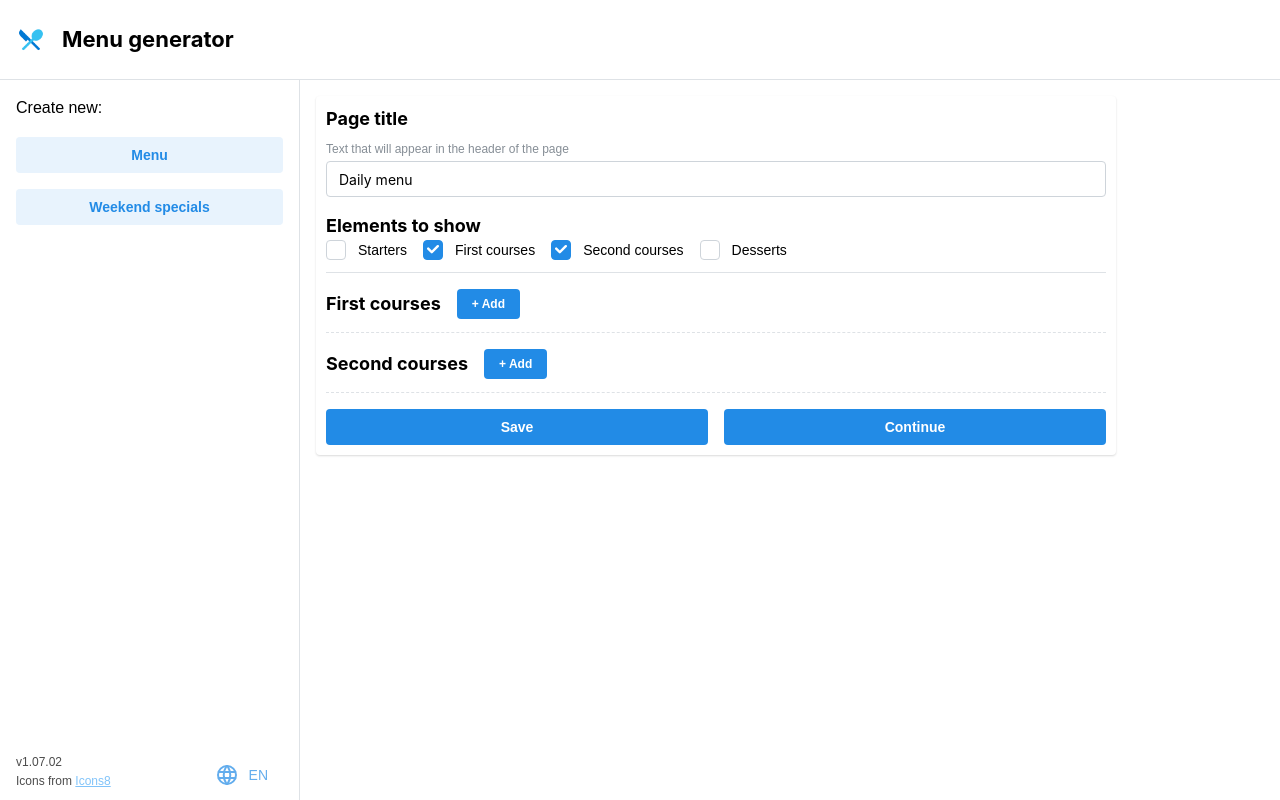
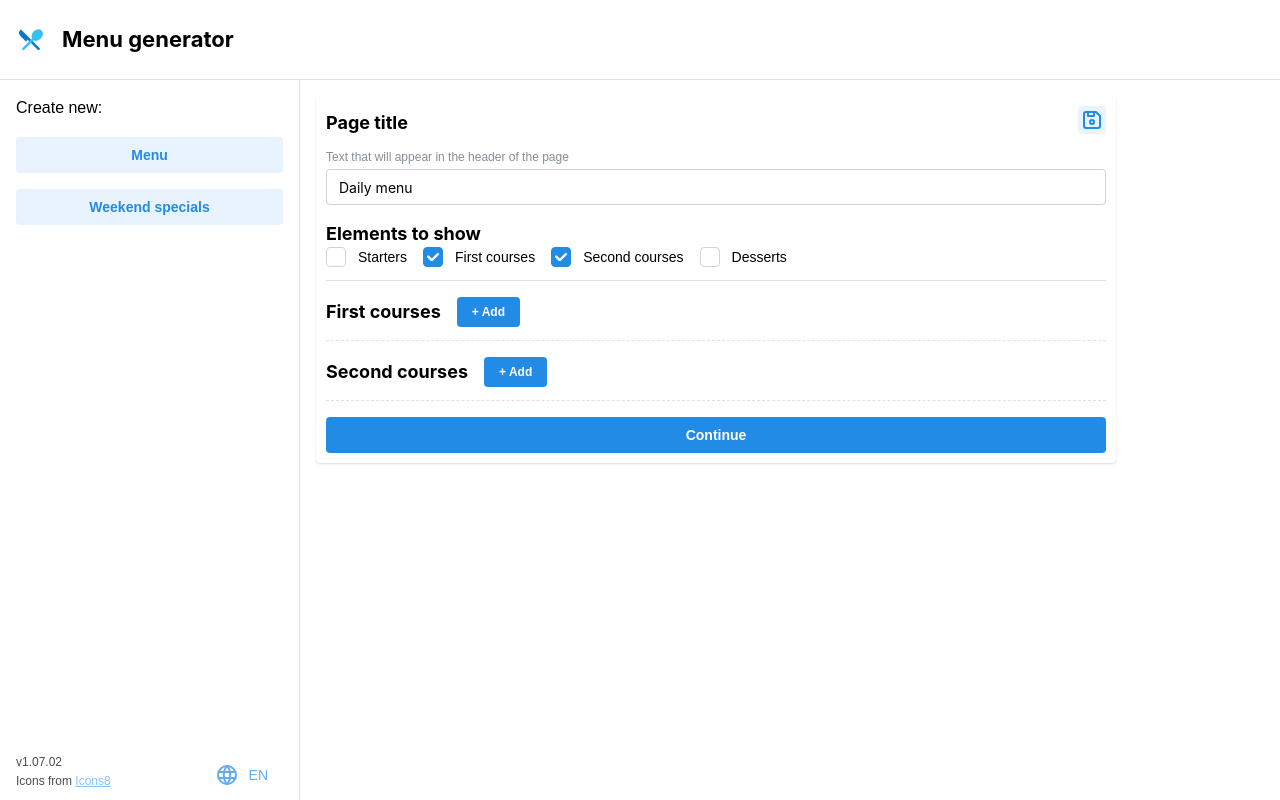
Before and after one commit to raulzc3/menu-generator, a React (Create React App) app: page /menu in a window 1280 px wide. Built offline with nearby package versions, Linux system fonts and the light colour scheme.

Commit message:
Add file saving system

```diff
--- a/src/components/Editor.jsx
+++ b/src/components/Editor.jsx
@@ -1,11 +1,20 @@
-import { Button, Group, Modal, Paper, Stack, Title } from "@mantine/core";
+import {
+  ActionIcon,
+  Button,
+  Group,
+  Indicator,
+  Paper,
+  Stack,
+  Title,
+} from "@mantine/core";
 import React, { useState } from "react";
 import { useTranslation } from "react-i18next";
 import PdfDownloader from "../components/PdfDownloader";
 import MenuTemplate from "../components/MenuTemplate";
 import FindeTemplate from "../components/FindeTemplate";
 import CustomTextInput from "../components/CustomTextInput.jsx";
-import { getAllFiles, storeFile } from "../utils/fileManager.js";
+import { storeFile } from "../utils/fileManager.js";
+import { IconDeviceFloppy } from "@tabler/icons-react";
 
 export default function Editor({
   fileId,
@@ -20,8 +29,7 @@ export default function Editor({
   const [data, setData] = useState(null); //{}
   const [title, setTitle] = useState(titlePlaceholder);
   const [id, setId] = useState(fileId);
-  console.log(getAllFiles());
-  console.log(id);
+
   const handleSubmit = (values) => {
     if (parseData) {
       const parsedValues = parseData(values);
@@ -40,7 +48,8 @@ export default function Editor({
       title: title,
       data: formValues,
     });
-    console.log("New id" + newId);
+    form.resetDirty();
+
     if (!id) {
       setId(newId);
     }
@@ -50,7 +59,18 @@ export default function Editor({
     <Paper style={{ maxWidth: "50rem" }} shadow="xs" p={10} h={"100%"}>
       <Stack style={{ display: !data ? "flex" : "none" }}>
         <Stack gap={"xs"}>
-          <Title order={4}>{t("generic_page_title_title")}</Title>
+          <Group justify="space-between">
+            <Title order={4}>{t("generic_page_title_title")}</Title>
+            <Indicator
+              color="red"
+              withBorder
+              disabled={!id || (id && !form.isDirty())}
+            >
+              <ActionIcon variant="light" onClick={saveDocument}>
+                <IconDeviceFloppy />
+              </ActionIcon>
+            </Indicator>
+          </Group>
           <CustomTextInput
             value={title}
             description={t("generic_page_title_placeholder")}
@@ -62,12 +82,10 @@ export default function Editor({
 
         <form onSubmit={form.onSubmit(handleSubmit)}>
           {children}
-          <Group grow>
-            <Button type="button" onClick={saveDocument}>
-              {t("generic_save")}
-            </Button>
-            <Button type="submit">{t("generic_continue")}</Button>
-          </Group>
+
+          <Button type="submit" fullWidth>
+            {t("generic_continue")}
+          </Button>
         </form>
       </Stack>
 
```
